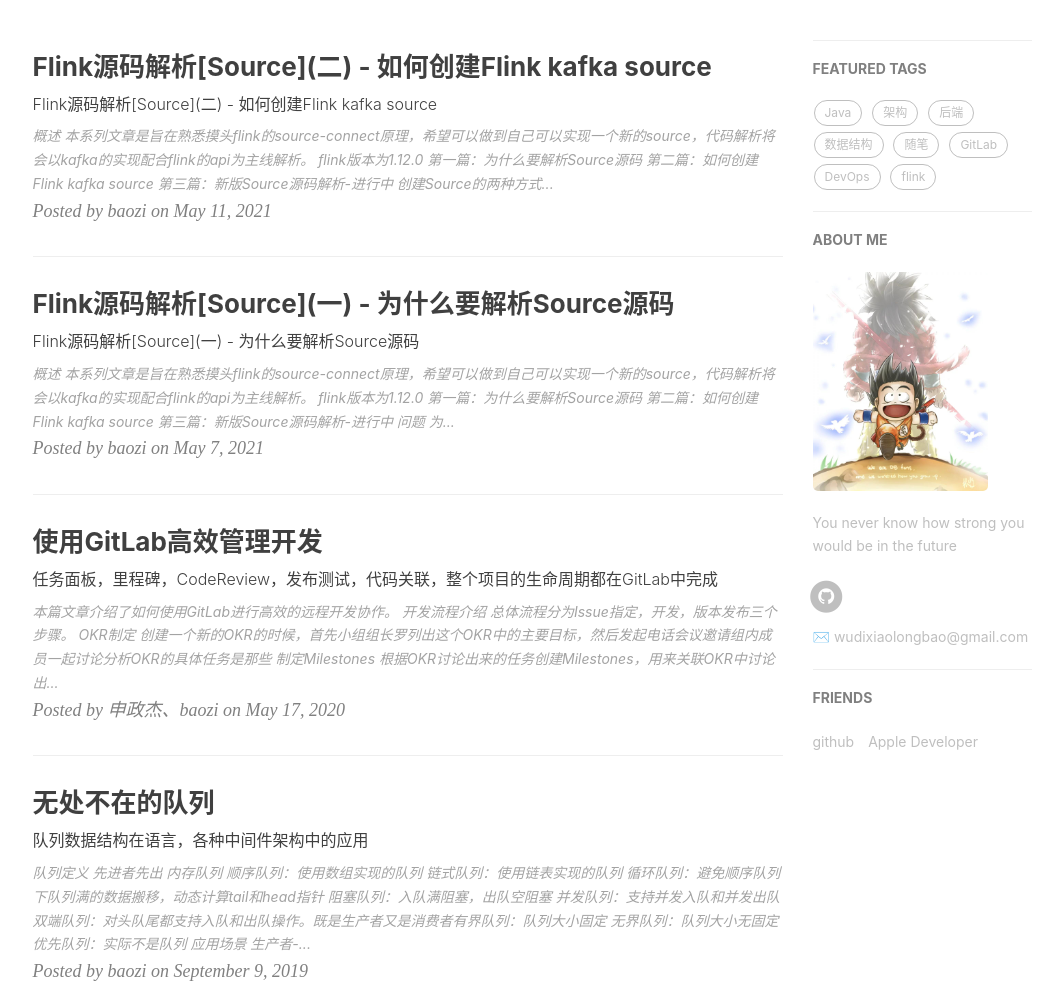
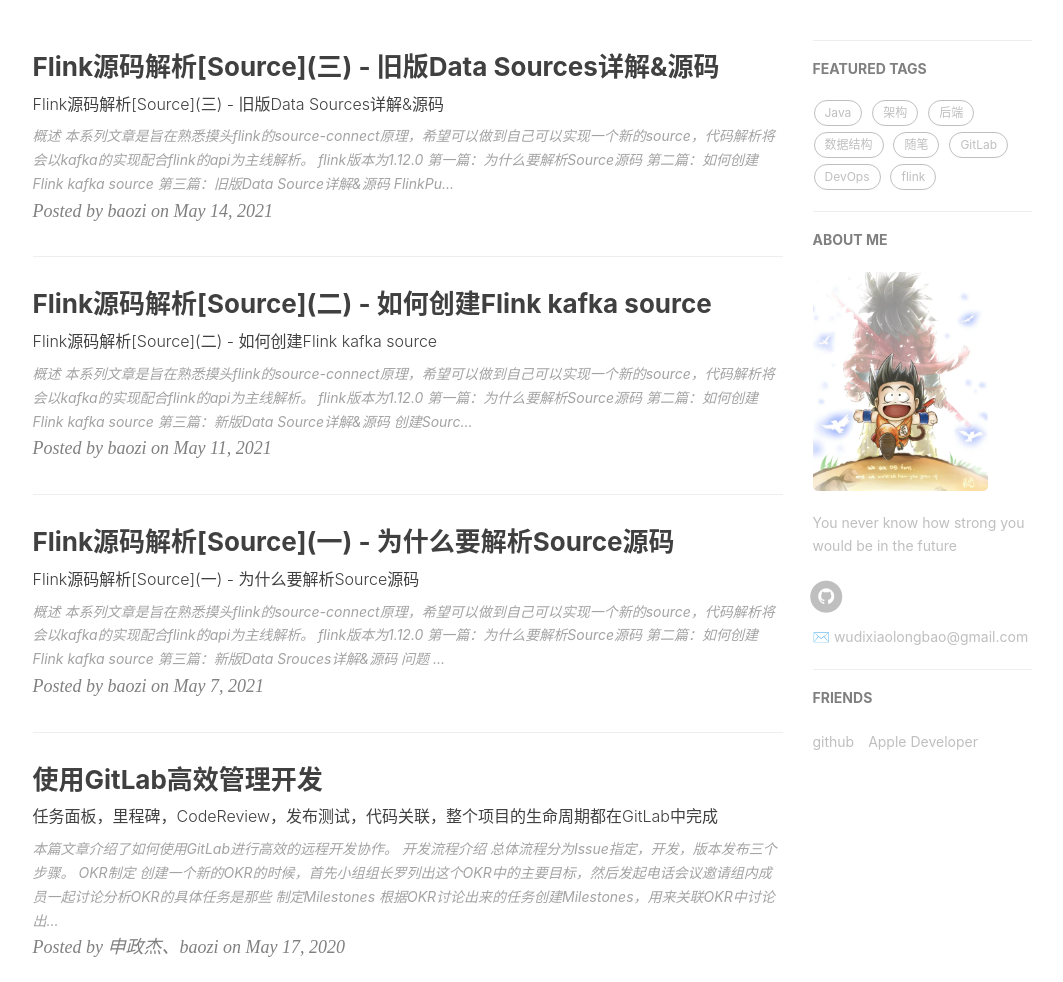
Before and after one commit to shibd/shibd.github.io, a Jekyll site: the page built from index.html, in a window 1280 px wide and 1400 px high. Shown: the part 418-1400 px from the top of the window, without its empty margins (135-1198 px from the left). Built offline with Jekyll 4.4.1, drawn with Linux system fonts in a browser that asks for light colours; nearby versions of some CDN libraries; the list of posts is cut into pages by our own code; comment, search, counter and statistics services are not loaded.

Commit message:
feat: flink 源码解析

````diff
--- a/_posts/2021-05-07-flink-source-1.md
+++ b/_posts/2021-05-07-flink-source-1.md
@@ -18,9 +18,11 @@
 
 >  flink版本为1.12.0
 
-**第一篇**：[为什么要解析Source源码](https://shibd.github.io/2021/05/11/flink-source-1/)<br>
+**第一篇**：[为什么要解析Source源码](https://shibd.github.io/2021/05/07/flink-source-1/)<br>
 **第二篇**：[如何创建Flink kafka source](https://shibd.github.io/2021/05/11/flink-source-2/)<br>
-**第三篇**：[新版Source源码解析-进行中]()<br>
+**第三篇**：[新版Data Srouces详解&源码](https://shibd.github.io/2021/05/14/flink-source-3/)<br>
+
+
 
 ## 问题
 
--- a/_posts/2021-05-11-flink-source-2.md
+++ b/_posts/2021-05-11-flink-source-2.md
@@ -17,9 +17,9 @@
 
 >  flink版本为1.12.0
 
-**第一篇**：[为什么要解析Source源码](https://shibd.github.io/2021/05/11/flink-source-1/)<br>
+**第一篇**：[为什么要解析Source源码](https://shibd.github.io/2021/05/07/flink-source-1/)<br>
 **第二篇**：[如何创建Flink kafka source](https://shibd.github.io/2021/05/11/flink-source-2/)<br>
-**第三篇**：[新版Source源码解析-进行中]()<br>
+**第三篇**：[新版Data Source详解&源码](https://shibd.github.io/2021/05/14/flink-source-3/)<br>
 
 
 
@@ -118,7 +118,11 @@
 2. checkpoint是如何和source结合的。
 3. source中的实现是如何分部在jobManager和taskManager中的。
 
-这块笔者写笔记时还没有深入研究，先TODO起来，感兴趣的参考文章：[Flink kafka source & sink 源码解析](https://flink-learning.org.cn/developers/flink-kafka-source-sink-source-analysis/)
+这块笔者写笔记时还没有深入研究，先TODO起来，感兴趣的参考文章：
+
+1. [官方文档DataStream Connectors](https://ci.apache.org/projects/flink/flink-docs-release-1.12/dev/connectors/)
+
+2. [Flink kafka source & sink 源码解析](https://flink-learning.org.cn/developers/flink-kafka-source-sink-source-analysis/)
 
 
 
@@ -158,7 +162,7 @@
 
 
 
-对于`fromSource`的方式，我在另外一篇文章中会详细解读官网介绍，并加上自己的理解说明：[DataSource源码解读]()
+对于`fromSource`的方式，我在另外一篇文章中会详细解读官网介绍，并加上自己的理解说明：[新版Data Srouces详解&源码](https://shibd.github.io/2021/05/15/flink-source-3/)<br>
 
 
 
--- /dev/null
+++ b/_posts/2021-05-14-flink-source-3.md
@@ -0,0 +1,170 @@
+---
+layout:     post
+title:      Flink源码解析[Source](三) - 旧版Data Sources详解&源码
+subtitle:   Flink源码解析[Source](三) - 旧版Data Sources详解&源码
+date:       2021-05-14
+author:     baozi
+header-img: img/2019-08-15(Message-Center)/top2.jpg
+catalog: true
+tags:
+    - flink
+
+
+---
+
+## 概述
+
+本系列文章是旨在熟悉摸头flink的source-connect原理，希望可以做到自己可以实现一个新的source，代码解析将会以kafka的实现配合flink的api为主线解析。
+
+>  flink版本为1.12.0
+
+**第一篇**：[为什么要解析Source源码](https://shibd.github.io/2021/05/07/flink-source-1/)<br>
+**第二篇**：[如何创建Flink kafka source](https://shibd.github.io/2021/05/11/flink-source-2/)<br>
+**第三篇**：[旧版Data Source详解&源码](https://shibd.github.io/2021/05/14/flink-source-3/)<br>
+
+
+## FlinkPulsarSource
+
+以为PulsarSource为例，实现一个Source需要实现Flink提供的下面几个接口
+
+![image-20210511211516947](/img/2021-flink-source/003.png)
+
+下面将分别介绍其各个接口作用以及调用时机，并拿`FlinkPulsarSource`为例介绍分别在各个接口中做了哪些事情。
+
+
+## SourceFunction
+> org.apache.flink.streaming.api.functions.source.SourceFunction
+
+SourceFunction一共有两个接口，`run`方法会在job启动时被Flink调用，并把`SourceContext`传给实现类。用户可以根据`SourceContext`发送拉取下来的消息(`collect`)。
+
+```java
+public interface SourceFunction<T> extends Function, Serializable {
+
+    void run(SourceContext<T> ctx) throws Exception;
+
+    void cancel();
+
+}
+
+```
+
+`FlinkPulsarSource`主要在run方法中创建`Fetcher`并启动。
+```java
+    @Override
+    public void run(SourceContext<T> ctx) throws Exception {
+        if (ownedTopicStarts.isEmpty()) {
+            ctx.markAsTemporarilyIdle();
+        }
+
+        log.info("Source {} creating fetcher with offsets {}",
+                taskIndex,
+                StringUtils.join(ownedTopicStarts.entrySet()));
+
+        // from this point forward:
+        //   - 'snapshotState' will draw offsets from the fetcher,
+        //     instead of being built from `subscribedPartitionsToStartOffsets`
+        //   - 'notifyCheckpointComplete' will start to do work (i.e. commit offsets to
+        //     Pulsar through the fetcher, if configured to do so)
+
+        StreamingRuntimeContext streamingRuntime = (StreamingRuntimeContext) getRuntimeContext();
+
+        this.pulsarFetcher = createFetcher(
+                ctx,
+                ownedTopicStarts,
+                periodicWatermarkAssigner,
+                punctuatedWatermarkAssigner,
+                streamingRuntime.getProcessingTimeService(),
+                streamingRuntime.getExecutionConfig().getAutoWatermarkInterval(),
+                getRuntimeContext().getUserCodeClassLoader(),
+                streamingRuntime);
+
+        if (!running) {
+            return;
+        }
+
+        if (discoveryIntervalMillis < 0) {
+            pulsarFetcher.runFetchLoop();
+        } else {
+            runWithTopicsDiscovery();
+        }
+    }
+
+```
+
+### ParallelSourceFunction
+
+没有具体的接口，只要为了告诉flink这是一个可以并行运行的Function
+
+### RichFunction
+
+主要管理`Function`的声明周期，flink会在构造函数后调用open方法，在销毁时调用close方法
+
+```java
+@Public
+public interface RichFunction extends Function {
+    void open(Configuration var1) throws Exception;
+
+    void close() throws Exception;
+
+    RuntimeContext getRuntimeContext();
+
+    IterationRuntimeContext getIterationRuntimeContext();
+
+    void setRuntimeContext(RuntimeContext var1);
+}
+
+```
+
+`FlinkPulsarSource`在`open`接口中干了如下事情
+
+```java
+public void open(Configuration parameters) throws Exception {
+
+
+    // 1. 创建PulsarMetadataReader，PulsarMetadataReader并调用discoverTopicChanges()拿到所有的topic.
+    // 创建PulsarMetadataReader管理了pulsar所有元数据的访问，比如拿到一个topic下有多少个partition等。
+    this.metadataReader = createMetadataReader();
+    Set<String> allTopics = metadataReader.discoverTopicChanges();
+
+    // 2. 创建ownedTopicStarts成员，并赋值。赋值时依赖`restoredState(<String, MessageId>)`成员变量
+    // ownedTopicStarts管理了所有topic下消费的开始offset(MessageId提供)
+    //  Map<String, MessageId> ownedTopicStarts;
+    ownedTopicStarts = new HashMap<>();
+    if(restoredState ！= null) {
+      //  从restoredState中恢复offser
+      // restored在`CheckpointedFunction#initializeStates()`接口中赋值，可以参考下面具体实现分析
+    } else {
+      //  调用offsetForEachTopic()方法根据用户的配置(StartupMode)设置为从头还是从尾开始消费
+    }
+}
+
+```
+
+
+## CheckpointedFunction
+
+TODO
+
+```java
+	void snapshotState(FunctionSnapshotContext context) throws Exception;
+
+	void initializeState(FunctionInitializationContext context) throws Exception;
+
+```
+
+## CheckpointListener
+
+TODO
+
+```java
+	/**
+	 * This method is called as a notification once a distributed checkpoint has been completed.
+	 *
+	 * Note that any exception during this method will not cause the checkpoint to
+	 * fail any more.
+	 *
+	 * @param checkpointId The ID of the checkpoint that has been completed.
+	 * @throws Exception
+	 */
+	void notifyCheckpointComplete(long checkpointId) throws Exception;
+```
````
Also changed, not shown: _posts/back.md (added, +48 -0 lines), img/2021-flink-source/003.png (added).
